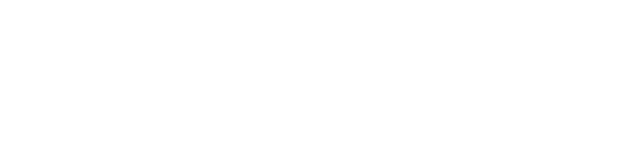
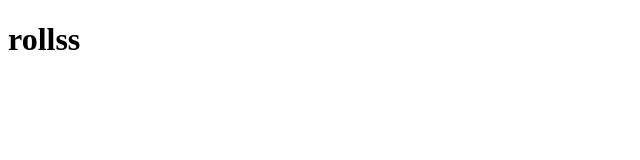
Before and after one commit to pabojpintom/sushizuela, a plain HTML site: page proyecto/menu.html in a window 1280 px wide. Shown: the whole page, without its empty margins (0-640 px from the left). Drawn offline with Linux system fonts and the light colour scheme.

Commit message:
menu rollss

```diff
--- a/proyecto/menu.html
+++ b/proyecto/menu.html
@@ -7,6 +7,8 @@
     <title>Document</title>
 </head>
 <body>
+    <h1> rollss</h1>
+
 
 </body>
 </html>
```
